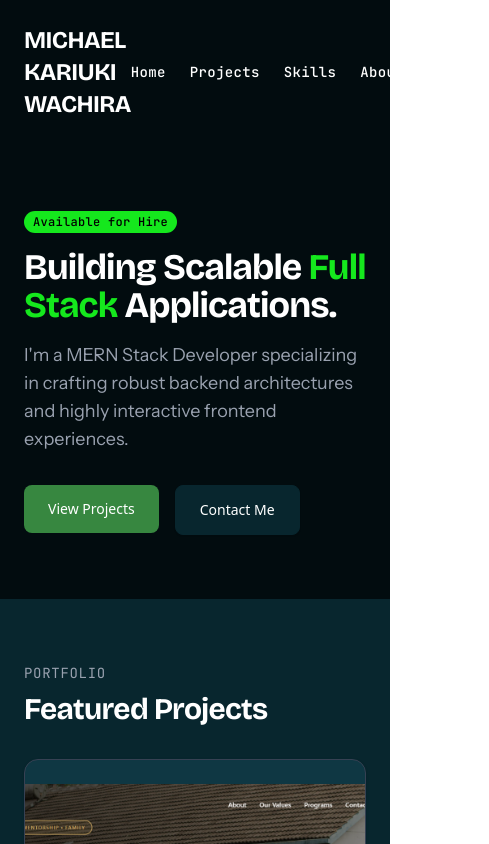
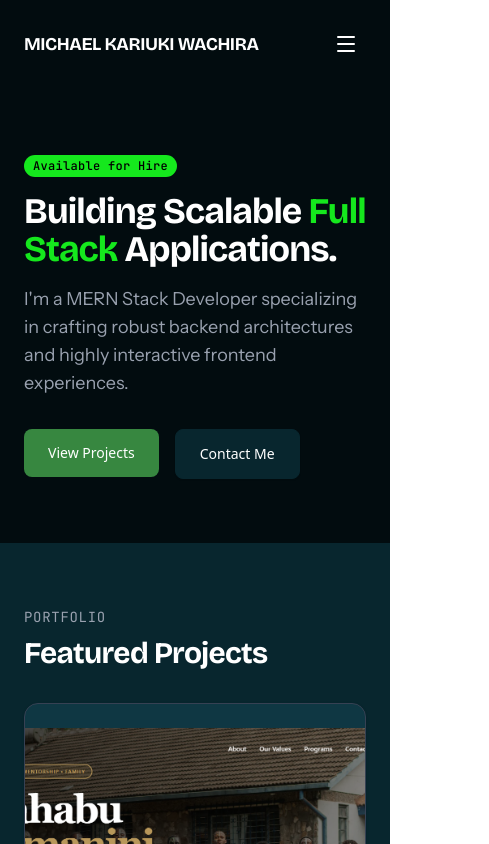
Before and after one commit to Mike-soft-cyber/MyPortfolio, a React (Vite) app in the folder client/: page / in a window 390 px wide. Shown: the top 844 px of the page, 489 px wide, since content can reach past the window. Built offline with nearby package versions, Linux system fonts and the light colour scheme.

Commit message:
Fix mobile nav overflow with hamburger menu

```diff
--- a/client/src/page/Portfolio.jsx
+++ b/client/src/page/Portfolio.jsx
@@ -14,10 +14,17 @@ import { Download } from 'lucide-react'
 import { Mail } from 'lucide-react'
 import { Linkedin } from 'lucide-react'
 import { Github } from 'lucide-react'
-import { ExternalLink, Code, FileText, CheckCircle } from 'lucide-react'
-import { motion } from "framer-motion";
+import { ExternalLink, Code, FileText, CheckCircle, Menu, X } from 'lucide-react'
+import { motion, AnimatePresence } from "framer-motion";
+import { useState } from 'react'
 
 export default function PortFolio(){
+  const [mobileMenuOpen, setMobileMenuOpen] = useState(false);
+
+  const scrollToSection = (id) => {
+    document.getElementById(id)?.scrollIntoView({ behavior: 'smooth', block: 'start' });
+    setMobileMenuOpen(false);
+  };
 
   const projects = [
     // Temporarily removed — DBSL project still in progress. Uncomment when ready.
@@ -125,49 +132,52 @@ export default function PortFolio(){
         .font-mono-label { font-family: 'JetBrains Mono', monospace; }
       `}</style>
       {/* Navigation */}
-      <nav className="flex items-center justify-between p-6">
+      <nav className="relative flex items-center justify-between p-6">
         <div className="flex items-center gap-2">
-          <h1 className="font-display text-2xl font-bold tracking-tight">MICHAEL KARIUKI WACHIRA</h1>
+          <h1 className="font-display text-lg md:text-2xl font-bold tracking-tight">MICHAEL KARIUKI WACHIRA</h1>
         </div>
-        <div>
+
+        {/* Desktop nav */}
+        <div className="hidden md:block">
           <ul className="flex gap-6 font-mono-label text-sm tracking-wide">
-            <li><a href="#home" className="hover:text-[#15E81D] transition font-medium" onClick={(e) => {
-                  e.preventDefault();
-                  document.getElementById('home')?.scrollIntoView({
-                    behavior: 'smooth',
-                    block: 'start'
-                  });
-                }}>Home</a></li>
-            <li><a href="#projects" className="hover:text-[#15E81D] transition font-medium" onClick={(e) => {
-                  e.preventDefault();
-                  document.getElementById('projects')?.scrollIntoView({
-                    behavior: 'smooth',
-                    block: 'start'
-                  });
-                }}>Projects</a></li>
-            <li><a href="#skills" className="hover:text-[#15E81D] transition font-medium" onClick={(e) => {
-                  e.preventDefault();
-                  document.getElementById('skills')?.scrollIntoView({
-                    behavior: 'smooth',
-                    block: 'start'
-                  });
-                }}>Skills</a></li>
-            <li><a href="#about" className="hover:text-[#15E81D] transition font-medium" onClick={(e) => {
-                  e.preventDefault();
-                  document.getElementById('about')?.scrollIntoView({
-                    behavior: 'smooth',
-                    block: 'start'
-                  });
-                }}>About</a></li>
-            <li><a href="#contact" className="hover:text-[#15E81D] transition font-medium" onClick={(e) => {
-                  e.preventDefault();
-                  document.getElementById('contact')?.scrollIntoView({
-                    behavior: 'smooth',
-                    block: 'start'
-                  });
-                }}>Contact</a></li>
+            <li><a href="#home" className="hover:text-[#15E81D] transition font-medium" onClick={(e) => { e.preventDefault(); scrollToSection('home'); }}>Home</a></li>
+            <li><a href="#projects" className="hover:text-[#15E81D] transition font-medium" onClick={(e) => { e.preventDefault(); scrollToSection('projects'); }}>Projects</a></li>
+            <li><a href="#skills" className="hover:text-[#15E81D] transition font-medium" onClick={(e) => { e.preventDefault(); scrollToSection('skills'); }}>Skills</a></li>
+            <li><a href="#about" className="hover:text-[#15E81D] transition font-medium" onClick={(e) => { e.preventDefault(); scrollToSection('about'); }}>About</a></li>
+            <li><a href="#contact" className="hover:text-[#15E81D] transition font-medium" onClick={(e) => { e.preventDefault(); scrollToSection('contact'); }}>Contact</a></li>
           </ul>
         </div>
+
+        {/* Mobile hamburger button */}
+        <button
+          className="md:hidden text-white p-2 flex-shrink-0"
+          aria-label={mobileMenuOpen ? "Close menu" : "Open menu"}
+          aria-expanded={mobileMenuOpen}
+          onClick={() => setMobileMenuOpen((prev) => !prev)}
+        >
+          {mobileMenuOpen ? <X className="h-6 w-6" /> : <Menu className="h-6 w-6" />}
+        </button>
+
+        {/* Mobile dropdown menu */}
+        <AnimatePresence>
+          {mobileMenuOpen && (
+            <motion.div
+              initial={{ opacity: 0, y: -10 }}
+              animate={{ opacity: 1, y: 0 }}
+              exit={{ opacity: 0, y: -10 }}
+              transition={{ duration: 0.2 }}
+              className="md:hidden absolute top-full left-0 right-0 bg-[#08262E] border-t border-gray-700 z-50"
+            >
+              <ul className="flex flex-col font-mono-label text-sm tracking-wide">
+                <li><a href="#home" className="block px-6 py-4 hover:text-[#15E81D] hover:bg-[#0f3743] transition font-medium" onClick={(e) => { e.preventDefault(); scrollToSection('home'); }}>Home</a></li>
+                <li><a href="#projects" className="block px-6 py-4 hover:text-[#15E81D] hover:bg-[#0f3743] transition font-medium" onClick={(e) => { e.preventDefault(); scrollToSection('projects'); }}>Projects</a></li>
+                <li><a href="#skills" className="block px-6 py-4 hover:text-[#15E81D] hover:bg-[#0f3743] transition font-medium" onClick={(e) => { e.preventDefault(); scrollToSection('skills'); }}>Skills</a></li>
+                <li><a href="#about" className="block px-6 py-4 hover:text-[#15E81D] hover:bg-[#0f3743] transition font-medium" onClick={(e) => { e.preventDefault(); scrollToSection('about'); }}>About</a></li>
+                <li><a href="#contact" className="block px-6 py-4 hover:text-[#15E81D] hover:bg-[#0f3743] transition font-medium" onClick={(e) => { e.preventDefault(); scrollToSection('contact'); }}>Contact</a></li>
+              </ul>
+            </motion.div>
+          )}
+        </AnimatePresence>
       </nav>
 
       {/* Hero Section */}
```
